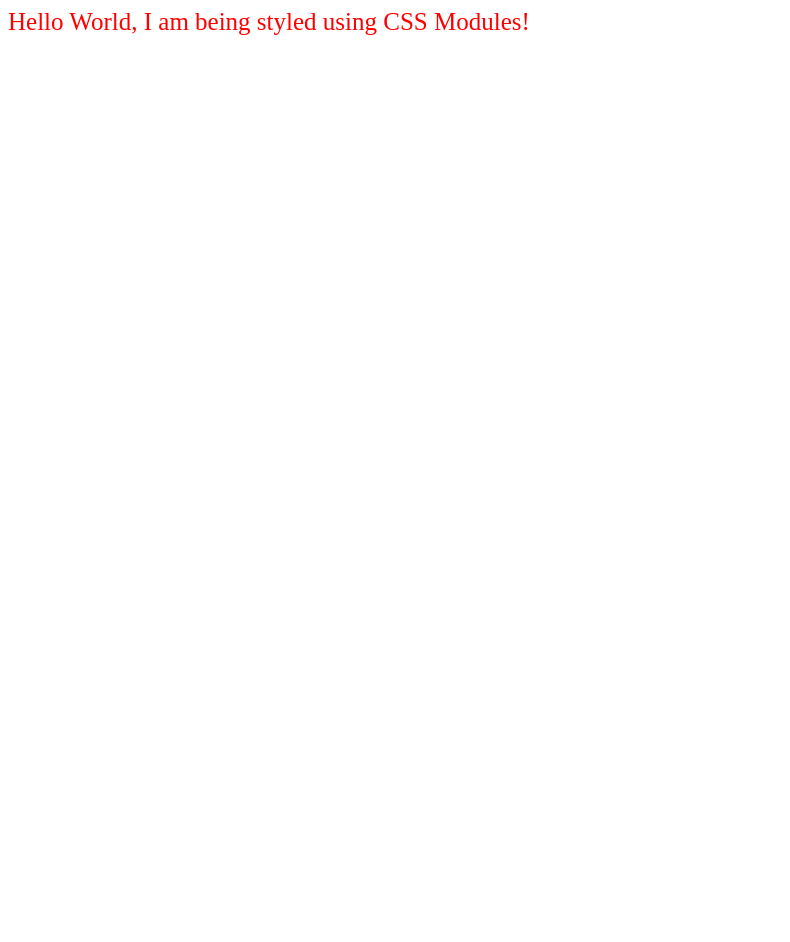
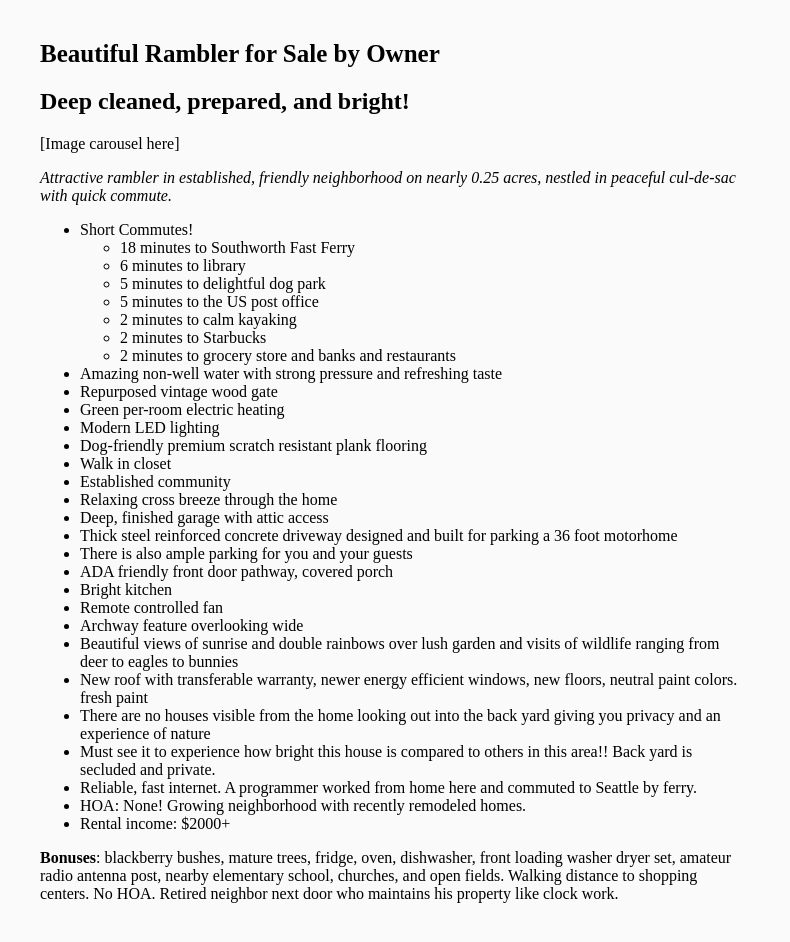
Before and after one commit to bean5/com.house-for-sale, a Next.js app: page / in a window 1280 px wide. Shown: the whole page, without its empty margins (0-790 px from the left). Before the commit the page ends 800 px from the top, so only its background shows below. Built offline with nearby package versions, Linux system fonts and the light colour scheme.

Commit message:
Pages stubbed out

```diff
--- /dev/null
+++ b/component/car.js
@@ -0,0 +1,9 @@
+import css from './car.module.css'
+
+export default function Car() {
+  return (
+    <div className={css.body}>
+      Car page goes here
+    </div>
+  )
+}
--- /dev/null
+++ b/component/car.module.css
@@ -0,0 +1,3 @@
+.body {
+  font-size: 25px;
+}
--- /dev/null
+++ b/component/house-for-sale.js
@@ -0,0 +1,47 @@
+import css from './house-for-sale.module.css'
+
+export default function HouseForSale() {
+  return (
+    <div>
+      <h1 className={css.body}>Beautiful Rambler for Sale by Owner</h1>
+      <h2>Deep cleaned, prepared, and bright!</h2>
+      <p>[Image carousel here]</p>
+      <i>Attractive rambler in established, friendly neighborhood on nearly 0.25 acres, nestled in peaceful cul-de-sac with quick commute.</i>
+      <ul>
+        <li>Short Commutes!</li>
+        <ul>
+          <li>18 minutes to Southworth Fast Ferry</li>
+          <li>6 minutes to library</li>
+          <li>5 minutes to delightful dog park</li>
+          <li>5 minutes to the US post office</li>
+          <li>2 minutes to calm kayaking</li>
+          <li>2 minutes to Starbucks</li>
+          <li>2 minutes to grocery store and banks and restaurants</li>
+        </ul>
+        <li>Amazing non-well water with strong pressure and refreshing taste</li>
+        <li>Repurposed vintage wood gate</li>
+        <li>Green per-room electric heating</li>
+        <li>Modern LED lighting</li>
+        <li>Dog-friendly premium scratch resistant plank flooring</li>
+        <li>Walk in closet</li>
+        <li>Established community</li>
+        <li>Relaxing cross breeze through the home</li>
+        <li>Deep, finished garage with attic access</li>
+        <li>Thick steel reinforced concrete driveway designed and built for parking a 36 foot motorhome</li>
+        <li>There is also ample parking for you and your guests</li>
+        <li>ADA friendly front door pathway, covered porch</li>
+        <li>Bright kitchen</li>
+        <li>Remote controlled fan</li>
+        <li>Archway feature overlooking wide</li>
+        <li>Beautiful views of sunrise and double rainbows over lush garden and visits of wildlife ranging from deer to eagles to bunnies</li>
+        <li>New roof with transferable warranty, newer energy efficient windows, new floors, neutral paint colors. fresh paint</li>
+        <li>There are no houses visible from the home looking out into the back yard giving you privacy and an experience of nature</li>
+        <li>Must see it to experience how bright this house is compared to others in this area!! Back yard is secluded and private.</li>
+        <li>Reliable, fast internet. A programmer worked from home here and commuted to Seattle by ferry.</li>
+        <li>HOA: None! Growing neighborhood with recently remodeled homes.</li>
+        <li>Rental income: $2000+</li>
+      </ul>
+      <p><strong>Bonuses</strong>: blackberry bushes, mature trees, fridge, oven, dishwasher, front loading washer dryer set, amateur radio antenna post, nearby elementary school, churches, and open fields. Walking distance to shopping centers. No HOA. Retired neighbor next door who maintains his property like clock work.</p>
+    </div>
+  )
+}
--- /dev/null
+++ b/component/house-for-sale.module.css
@@ -0,0 +1,3 @@
+.body {
+  font-size: 25px;
+}
--- /dev/null
+++ b/component/invite.js
@@ -0,0 +1,9 @@
+import css from './invite.module.css'
+
+export default function Invite() {
+  return (
+    <div className={css.body}>
+      Invite page goes here.
+    </div>
+  )
+}
--- /dev/null
+++ b/component/invite.module.css
@@ -0,0 +1,3 @@
+.body {
+  font-size: 25px;
+}
--- /dev/null
+++ b/component/navbar.js
@@ -0,0 +1,10 @@
+import css from './navbar.module.css'
+
+export default function NavBar() {
+  return (
+    <div className={css.body}>
+      Navigation bar goes here
+      <hr/>
+    </div>
+  )
+}
--- /dev/null
+++ b/component/navbar.module.css
@@ -0,0 +1,3 @@
+.body {
+  font-size: 25px;
+}
--- a/pages/index.js
+++ b/pages/index.js
@@ -1,9 +1,15 @@
-import HelloWorld from '../component/hello-world'
+import NavBar from '../component/navbar'
+import Car from '../component/car'
+import Invite from '../component/invite'
+import HouseForSale from '../component/house-for-sale'
+// import HelloWorld from '../component/hello-world'
 
 export default function Home() {
   return (
-    <div className="example">
-      <HelloWorld />
+    <div>
+      {/* <HelloWorld /> */}
+      {/* <NavBar /> */}
+      <HouseForSale />
     </div>
   )
 }
--- a/style.css
+++ b/style.css
@@ -1,7 +1,10 @@
 :root {
-  --some-color: red;
+  --some-color: black;
 }
 
 body {
   color: var(--some-color);
+  background-color: #fafafa;
+  margin: 40px;
+  max-width: 700px;
 }
```
Also changed, not shown: 1 other file (tests, documents, lock files or other folders).
